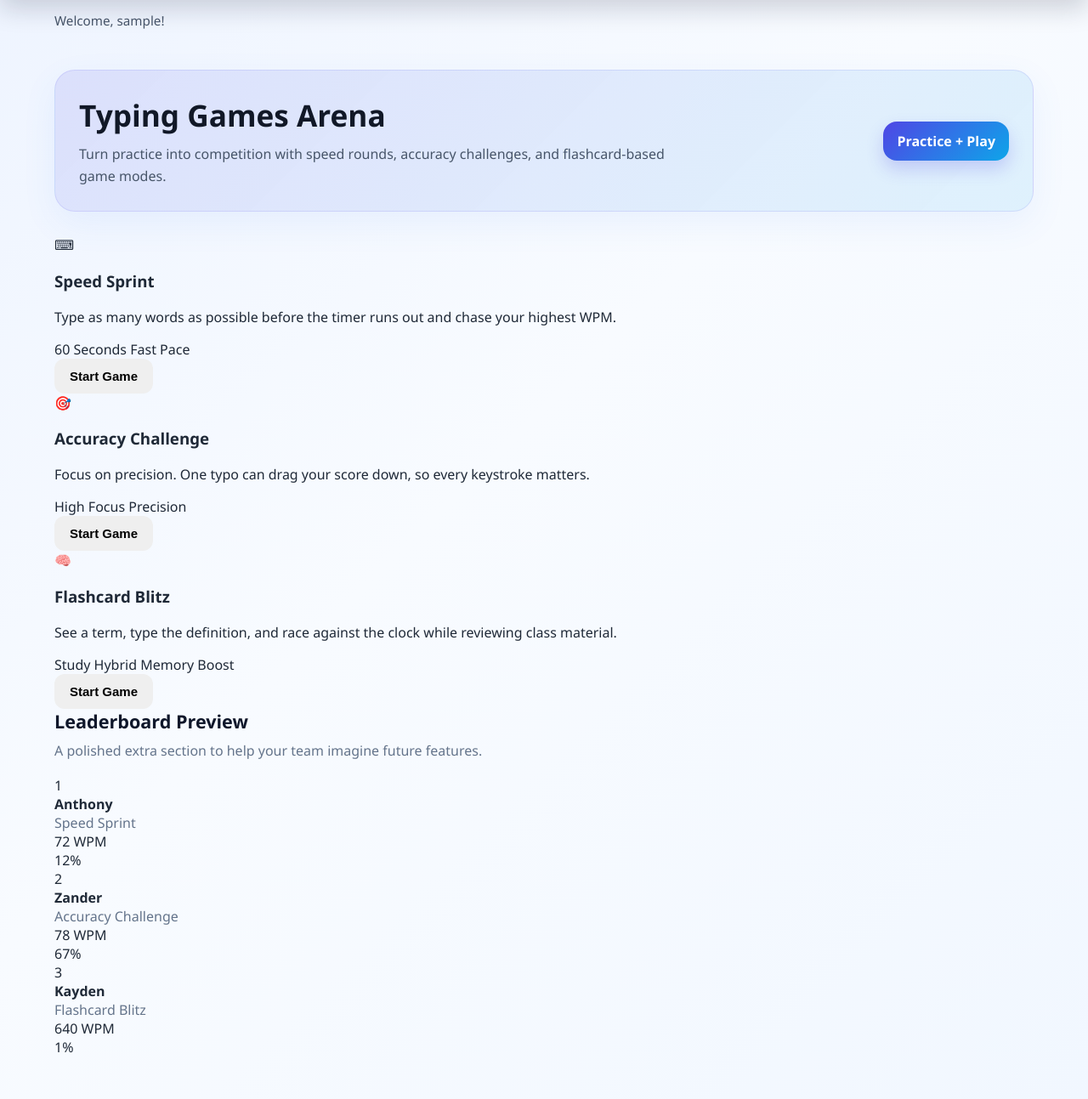
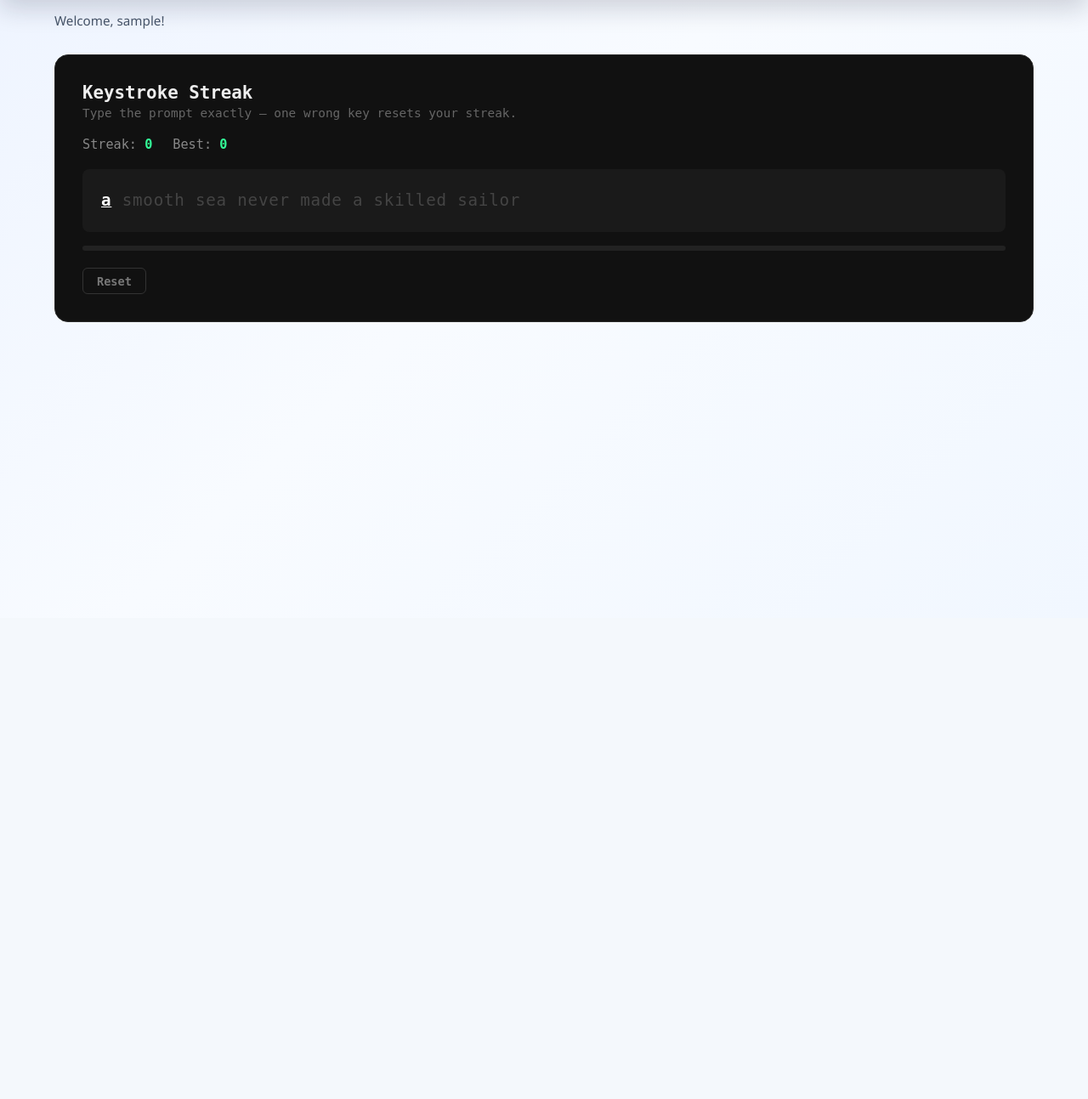
Before and after one commit to winslozp/project201, a Flask app: page /games in a window 1280 px wide. Shown: the part 73-1366 px from the top of the page at 85% size. After the commit the page ends 452 px from the top, so only its background shows below. Run offline with Flask 3, Linux system fonts and the light colour scheme; the visitor is signed in with stand-in values (Sample User, id 1).

Commit message:
Updated Flashcards and implemented simple game

```diff
--- /dev/null
+++ b/StudyTyper/static/scripts/keystroke_game.js
@@ -0,0 +1,136 @@
+// --- Prompts to cycle through ---
+const PROMPTS = [
+  "the quick brown fox jumps over the lazy dog",
+  "practice makes perfect when you type every day",
+  "consistency is the key to mastering any skill",
+  "focus on accuracy before you chase raw speed",
+  "every keystroke brings you one step closer to mastery",
+  "a smooth sea never made a skilled sailor",
+  "success is the sum of small efforts repeated daily",
+  "the secret to getting ahead is getting started",
+];
+
+// --- State ---
+let currentPrompt = "";
+let currentIndex = 0;   // which character the user is on
+let streak = 0;
+let bestStreak = 0;
+
+// --- DOM references ---
+const promptEl     = document.getElementById("ks-prompt");
+const streakEl     = document.getElementById("ks-streak");
+const bestEl       = document.getElementById("ks-best");
+const lastEl       = document.getElementById("ks-last");
+const lastWrapEl   = document.getElementById("ks-last-wrap");
+const progressBar  = document.getElementById("ks-progress-bar");
+const resetBtn     = document.getElementById("ks-reset-btn");
+
+// Pick a random prompt (avoids repeating the same one twice in a row)
+function getRandomPrompt(exclude) {
+  const options = PROMPTS.filter(p => p !== exclude);
+  return options[Math.floor(Math.random() * options.length)];
+}
+
+// Render the prompt as individual <span> elements so we can color each letter
+function renderPrompt() {
+  promptEl.innerHTML = "";
+  for (let i = 0; i < currentPrompt.length; i++) {
+    const span = document.createElement("span");
+    span.textContent = currentPrompt[i];
+    // dim = upcoming, bright white = current cursor position
+    span.className = i === 0 ? "ks-char ks-current" : "ks-char ks-upcoming";
+    promptEl.appendChild(span);
+  }
+  updateProgress();
+}
+
+// Update the progress bar width based on how far the user is
+function updateProgress() {
+  const pct = currentPrompt.length > 0
+    ? (currentIndex / currentPrompt.length) * 100
+    : 0;
+  progressBar.style.width = pct + "%";
+}
+
+// Load a brand new prompt and reset position (but keep best streak)
+function loadNewPrompt(exclude) {
+  currentPrompt = getRandomPrompt(exclude);
+  currentIndex  = 0;
+  streak        = 0;
+  streakEl.textContent = 0;
+  renderPrompt();
+}
+
+// Flash the prompt box briefly (green for correct, red for wrong)
+function flashPrompt(type) {
+  promptEl.classList.add(type === "good" ? "ks-flash-good" : "ks-flash-bad");
+  setTimeout(() => promptEl.classList.remove("ks-flash-good", "ks-flash-bad"), 250);
+}
+
+// Called on every keypress
+function handleKey(e) {
+  // Ignore modifier keys and keys that aren't a single printable character
+  if (e.ctrlKey || e.metaKey || e.altKey || e.key.length !== 1) return;
+
+  const expected = currentPrompt[currentIndex];
+
+  if (e.key === expected) {
+    // --- Correct keystroke ---
+    flashPrompt("good");
+
+    // Mark this character green
+    const spans = promptEl.querySelectorAll(".ks-char");
+    spans[currentIndex].className = "ks-char ks-done";
+
+    currentIndex++;
+    streak++;
+
+    // Update best if needed
+    if (streak > bestStreak) {
+      bestStreak = streak;
+      bestEl.textContent = bestStreak;
+    }
+    streakEl.textContent = streak;
+
+    // Highlight the next character as the cursor position
+    if (currentIndex < currentPrompt.length) {
+      spans[currentIndex].className = "ks-char ks-current";
+    }
+
+    updateProgress();
+
+    // Finished the whole prompt — load a new one
+    if (currentIndex >= currentPrompt.length) {
+      lastEl.textContent   = streak;
+      lastWrapEl.style.display = "inline";
+      setTimeout(() => loadNewPrompt(currentPrompt), 400);
+    }
+
+  } else {
+    // --- Wrong keystroke ---
+    flashPrompt("bad");
+
+    // Show the last score before resetting
+    lastEl.textContent       = streak;
+    lastWrapEl.style.display = "inline";
+
+    // Reset streak and restart prompt from the beginning
+    streak       = 0;
+    currentIndex = 0;
+    streakEl.textContent = 0;
+    renderPrompt();
+  }
+}
+
+// Reset button — wipes everything including best streak
+function handleReset() {
+  bestStreak = 0;
+  bestEl.textContent = 0;
+  lastWrapEl.style.display = "none";
+  loadNewPrompt(null);
+}
+
+// --- Init ---
+resetBtn.addEventListener("click", handleReset);
+window.addEventListener("keydown", handleKey);
+loadNewPrompt(null);
--- a/StudyTyper/static/styles/gamesStyles.css
+++ b/StudyTyper/static/styles/gamesStyles.css
@@ -1,131 +1,85 @@
-.flashcards-layout {
-    display: grid;
-    grid-template-columns: 1.2fr 1fr;
-    gap: 24px;
-    align-items: start;
+.keystroke-game {
+    background: #111;
+    border: 1px solid #2a2a2a;
+    border-radius: 16px;
+    padding: 2rem;
+    margin-bottom: 2rem;
+    font-family: monospace;
 }
 
-.flashcard-form-card,
-.study-card-panel {
-    background: rgba(255, 255, 255, 0.9);
-    border: 1px solid rgba(203, 213, 225, 0.7);
-    border-radius: 24px;
-    padding: 24px;
-    box-shadow: 0 18px 36px rgba(15, 23, 42, 0.08);
+.keystroke-game h2 {
+    margin: 0 0 0.25rem 0;
+    color: #eee;
+    font-size: 1.3rem;
 }
 
-.flashcard-form {
-    display: flex;
-    flex-direction: column;
-    gap: 16px;
+.keystroke-game > p {
+    margin: 0 0 1.25rem 0;
+    color: #666;
+    font-size: 0.9rem;
 }
 
-.flashcard-form label {
-    font-weight: 700;
-    color: #0f172a;
-    margin-bottom: 6px;
-    display: block;
+.ks-stats {
+    display: flex;
+    gap: 1.5rem;
+    margin-bottom: 1.25rem;
+    font-size: 0.95rem;
+    color: #888;
 }
 
-.flashcard-form button {
-    background: linear-gradient(135deg, #0f766e, #14b8a6);
-    color: white;
-    box-shadow: 0 10px 20px rgba(20, 184, 166, 0.18);
+.ks-stats strong {
+    color: #33ff99;
 }
 
-.flashcard-stack-preview {
-    display: grid;
-    grid-template-columns: repeat(2, 1fr);
-    gap: 16px;
-    margin-top: 20px;
+.ks-prompt {
+    font-size: 1.2rem;
+    line-height: 2;
+    letter-spacing: 0.04em;
+    background: #1a1a1a;
+    border-radius: 8px;
+    padding: 1rem 1.25rem;
+    margin-bottom: 1rem;
+    border: 2px solid transparent;
+    transition: border-color 0.15s;
+    word-break: break-word;
 }
 
-.mini-card {
-    background: linear-gradient(135deg, #ecfeff, #f8fafc);
-    border: 1px solid #bae6fd;
-    border-radius: 18px;
-    padding: 16px;
-    min-height: 120px;
-    box-shadow: 0 10px 18px rgba(14, 165, 233, 0.08);
+.ks-char.ks-done     { color: #33ff99; }
+.ks-char.ks-current  { color: #ffffff; font-weight: bold; text-decoration: underline; }
+.ks-char.ks-upcoming { color: #444; }
+
+.ks-prompt.ks-flash-good { border-color: #33ff99; }
+.ks-prompt.ks-flash-bad  { border-color: #ff4444; }
+
+.ks-progress-track {
+    height: 6px;
+    background: #222;
+    border-radius: 999px;
+    overflow: hidden;
+    margin-bottom: 1.25rem;
 }
 
-.mini-card h4 {
-    margin: 0 0 10px 0;
-    color: #0f172a;
+.ks-progress-bar {
+    height: 100%;
+    width: 0%;
+    background: #33ff99;
+    border-radius: 999px;
+    transition: width 0.1s ease;
 }
 
-.flashcard-big {
-    position: relative;
-    min-height: 340px;
-    border-radius: 28px;
-    padding: 28px;
-    background:
-        radial-gradient(circle at top right, rgba(45, 212, 191, 0.22), transparent 28%),
-        radial-gradient(circle at bottom left, rgba(59, 130, 246, 0.20), transparent 30%),
-        linear-gradient(135deg, #ffffff, #f8fbff);
-    border: 1px solid #dbeafe;
-    box-shadow: 0 22px 48px rgba(59, 130, 246, 0.12);
-    display: flex;
-    flex-direction: column;
-    justify-content: space-between;
+.ks-reset-btn {
+    background: transparent;
+    border: 1px solid #333;
+    color: #777;
+    padding: 0.4rem 1rem;
+    border-radius: 6px;
+    cursor: pointer;
+    font-family: monospace;
+    font-size: 0.85rem;
+    transition: border-color 0.15s, color 0.15s;
 }
 
-.flashcard-tag {
-    align-self: flex-start;
-    background: #ecfeff;
-    color: #0f766e;
-    border: 1px solid #99f6e4;
-    border-radius: 999px;
-    padding: 8px 12px;
-    font-size: 0.8rem;
-    font-weight: 700;
+.ks-reset-btn:hover {
+    border-color: #666;
+    color: #ccc;
 }
-
-.flashcard-term {
-    margin: 28px 0 10px 0;
-    font-size: 2rem;
-    font-weight: 800;
-    color: #0f172a;
-}
-
-.flashcard-definition {
-    color: #475569;
-    line-height: 1.7;
-    font-size: 1rem;
-}
-
-.study-actions {
-    display: flex;
-    gap: 12px;
-    flex-wrap: wrap;
-    margin-top: 24px;
-}
-
-.study-actions button {
-    background: linear-gradient(135deg, #06b6d4, #2563eb);
-    color: white;
-}
-
-.study-actions button.alt {
-    background: linear-gradient(135deg, #7c3aed, #4f46e5);
-}
-
-.study-stats {
-    margin-top: 18px;
-    display: flex;
-    gap: 12px;
-    flex-wrap: wrap;
-}
-
-.study-stats .stat-pill {
-    background: #f0fdf4;
-    border-color: #bbf7d0;
-    color: #166534;
-}
-
-@media (max-width: 900px) {
-    .flashcards-layout,
-    .flashcard-stack-preview {
-        grid-template-columns: 1fr;
-    }
-}
--- a/StudyTyper/templates/games.html
+++ b/StudyTyper/templates/games.html
@@ -4,75 +4,26 @@
 
 {% block css %}
 <link rel="stylesheet" href="{{ url_for('static', filename='styles/gamesStyles.css') }}">
+<script src="{{ url_for('static', filename='scripts/keystroke_game.js') }}" defer></script>
 {% endblock %}
 
 {% block content %}
-<div class="page-hero">
-    <div>
-        <h1>Typing Games Arena</h1>
-        <p>Turn practice into competition with speed rounds, accuracy challenges, and flashcard-based game modes.</p>
-    </div>
-    <div class="hero-badge">Practice + Play</div>
-</div>
+<div class="keystroke-game" id="keystroke-game">
+    <h2>Keystroke Streak</h2>
+    <p>Type the prompt exactly — one wrong key resets your streak.</p>
 
-<div class="games-grid">
-    <div class="game-card">
-        <div class="game-icon blue">⌨</div>
-        <h3>Speed Sprint</h3>
-        <p>Type as many words as possible before the timer runs out and chase your highest WPM.</p>
-        <div class="game-meta">
-            <span class="game-badge">60 Seconds</span>
-            <span class="game-badge">Fast Pace</span>
-        </div>
-        <button>Start Game</button>
+    <div class="ks-stats">
+        <span>Streak: <strong id="ks-streak">0</strong></span>
+        <span>Best: <strong id="ks-best">0</strong></span>
+        <span id="ks-last-wrap" style="display:none">Last: <strong id="ks-last">0</strong></span>
     </div>
 
-    <div class="game-card">
-        <div class="game-icon orange">🎯</div>
-        <h3>Accuracy Challenge</h3>
-        <p>Focus on precision. One typo can drag your score down, so every keystroke matters.</p>
-        <div class="game-meta">
-            <span class="game-badge">High Focus</span>
-            <span class="game-badge">Precision</span>
-        </div>
-        <button>Start Game</button>
+    <div class="ks-prompt" id="ks-prompt"></div>
+
+    <div class="ks-progress-track">
+        <div class="ks-progress-bar" id="ks-progress-bar"></div>
     </div>
 
-    <div class="game-card">
-        <div class="game-icon purple">🧠</div>
-        <h3>Flashcard Blitz</h3>
-        <p>See a term, type the definition, and race against the clock while reviewing class material.</p>
-        <div class="game-meta">
-            <span class="game-badge">Study Hybrid</span>
-            <span class="game-badge">Memory Boost</span>
-        </div>
-        <button>Start Game</button>
-    </div>
-</div>
-
-<div class="games-leaderboard">
-    <h2 class="section-title">Leaderboard Preview</h2>
-    <p class="section-subtitle">A polished extra section to help your team imagine future features.</p>
-
-    <div class="leaderboard-row">
-        <div class="rank-bubble">1</div>
-        <div><strong>Anthony</strong><br><span class="muted">Speed Sprint</span></div>
-        <div class="score">72 WPM</div>
-        <div class="accuracy-good">12%</div>
-    </div>
-
-    <div class="leaderboard-row">
-        <div class="rank-bubble">2</div>
-        <div><strong>Zander</strong><br><span class="muted">Accuracy Challenge</span></div>
-        <div class="score">78 WPM</div>
-        <div class="accuracy-good">67%</div>
-    </div>
-
-    <div class="leaderboard-row">
-        <div class="rank-bubble">3</div>
-        <div><strong>Kayden</strong><br><span class="muted">Flashcard Blitz</span></div>
-        <div class="score">640 WPM</div>
-        <div class="accuracy-good">1%</div>
-    </div>
+    <button class="ks-reset-btn" id="ks-reset-btn">Reset</button>
 </div>
 {% endblock %}
```
Also changed, not shown: StudyTyper/static/scripts/flashcards.js (+0 -24 lines), StudyTyper/static/styles/flashcardsStyles.css (+0 -12 lines), StudyTyper/templates/flashcards.html (+1 -7 lines).
